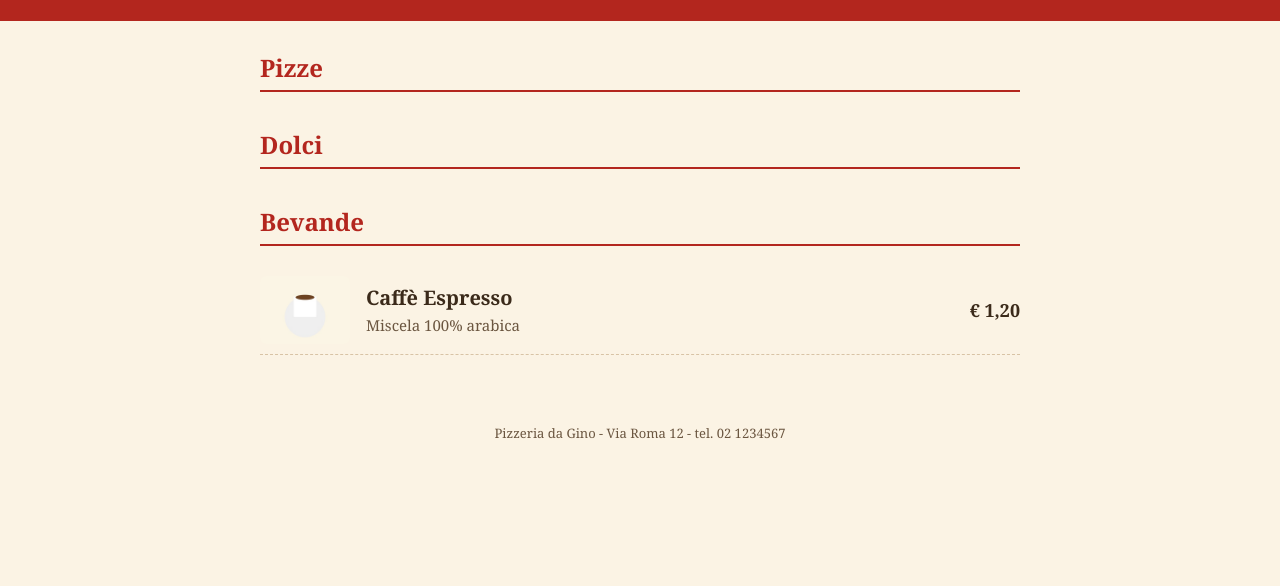
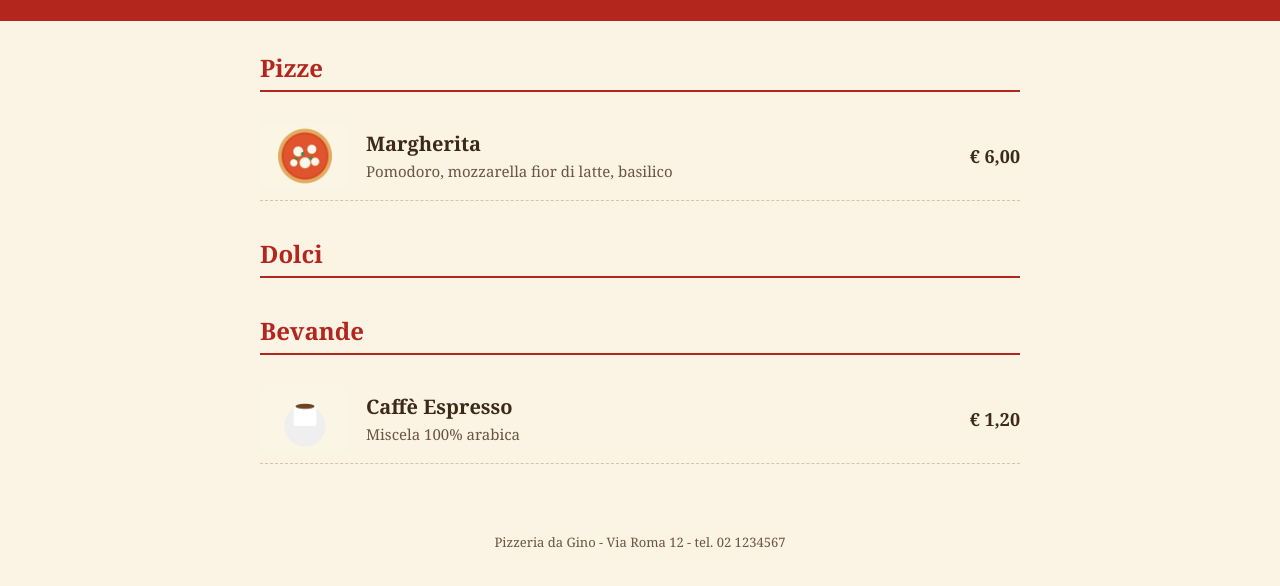
Before and after one commit to thomas-addamo/pizzeriaWeb, a plain HTML site: page index.html in a window 1280 px wide. Shown: the part 110-696 px from the top of the page. Drawn offline with Linux system fonts and the light colour scheme.

Commit message:
svi-A aggiunto I item menu pizze

```diff
--- a/index.html
+++ b/index.html
@@ -16,6 +16,14 @@
 
       <div class="sezione" id="pizze">
         <h2>Pizze</h2>
+        <div class="item">
+          <img src="img/pizza1.jpg" alt="Margherita">
+          <div class="descrizione">
+            <h3>Margherita</h3>
+            <p>Pomodoro, mozzarella fior di latte, basilico</p>
+          </div>
+          <span class="prezzo">€ 6,00</span>
+        </div>
       </div>
 
       <div class="sezione" id="dolci">
```
Also changed, not shown: img/pizza1.jpg (added).
